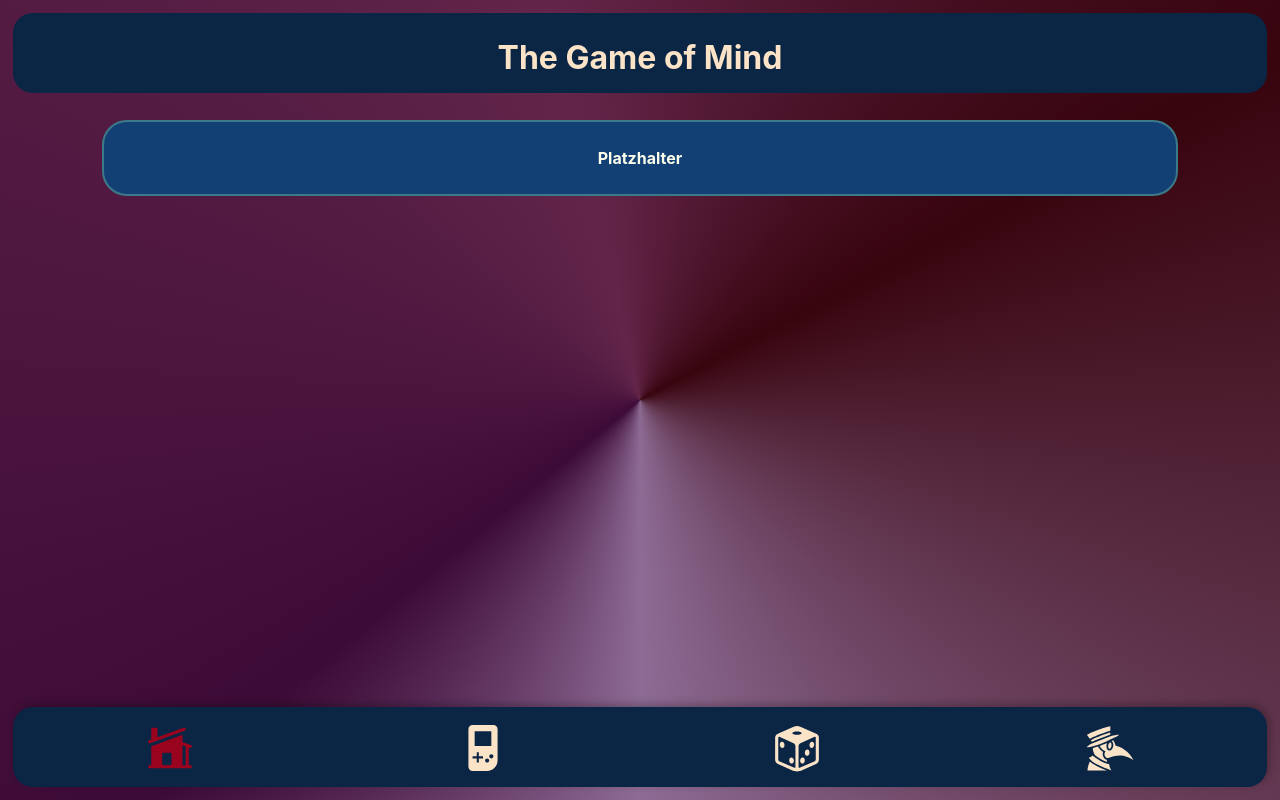
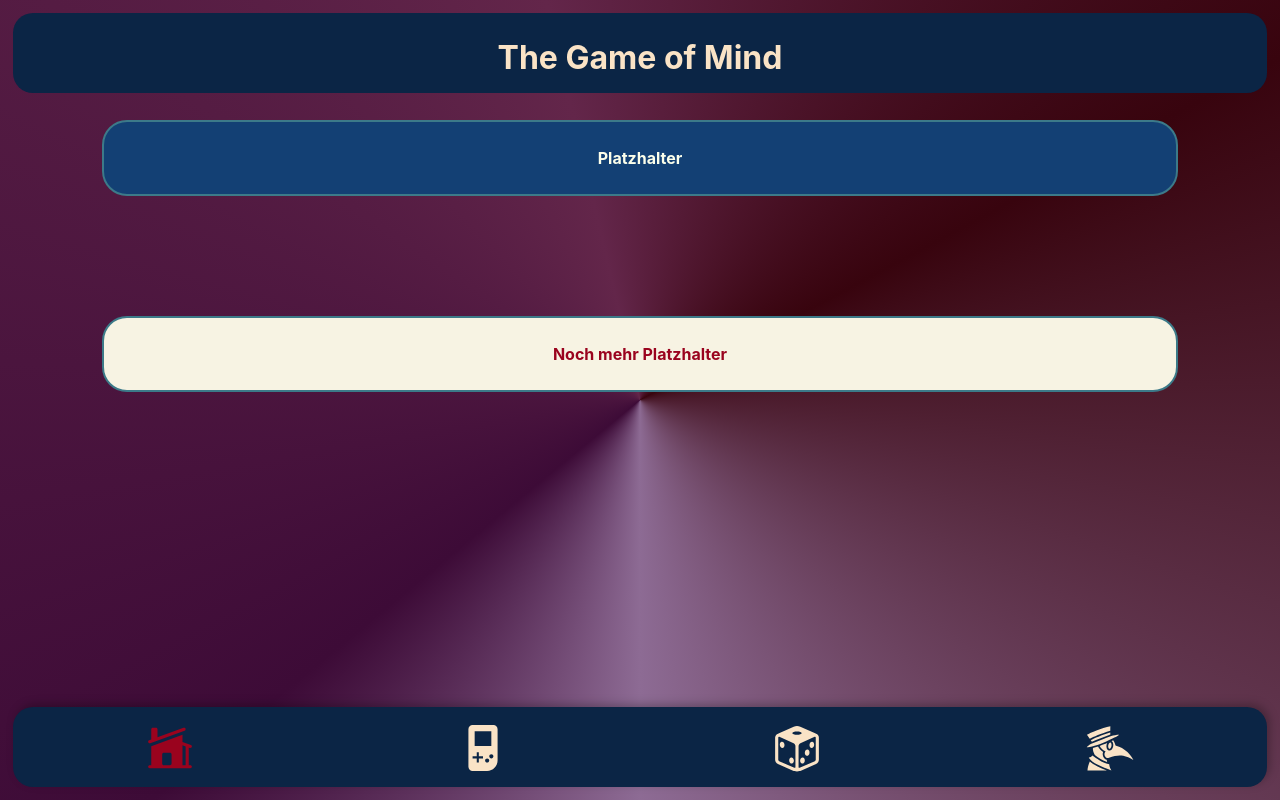
Before and after one commit to SirJohn42Walker/Capstone-Project, a Next.js app: page /game/level3 in a window 1280 px wide. Built offline with nearby package versions, Linux system fonts and the light colour scheme; a web font is replaced by a local one.

Commit message:
satisfy the vercel gods

```diff
--- a/pages/game/level3.js
+++ b/pages/game/level3.js
@@ -6,6 +6,7 @@ export default function Level3() {
   return (
     <StyledMain>
       <TextBox>Platzhalter</TextBox>
+      <DialogBox>Noch mehr Platzhalter</DialogBox>
     </StyledMain>
   );
 }
```
